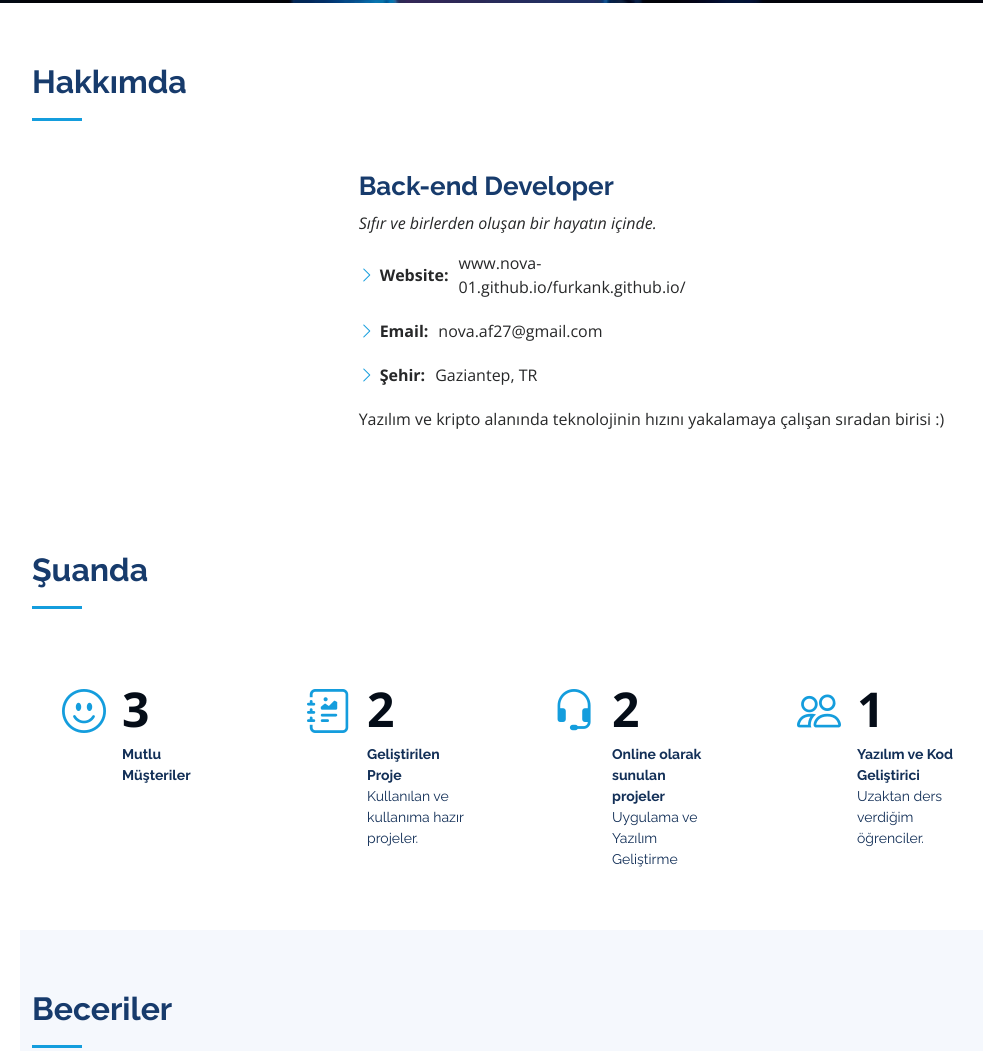
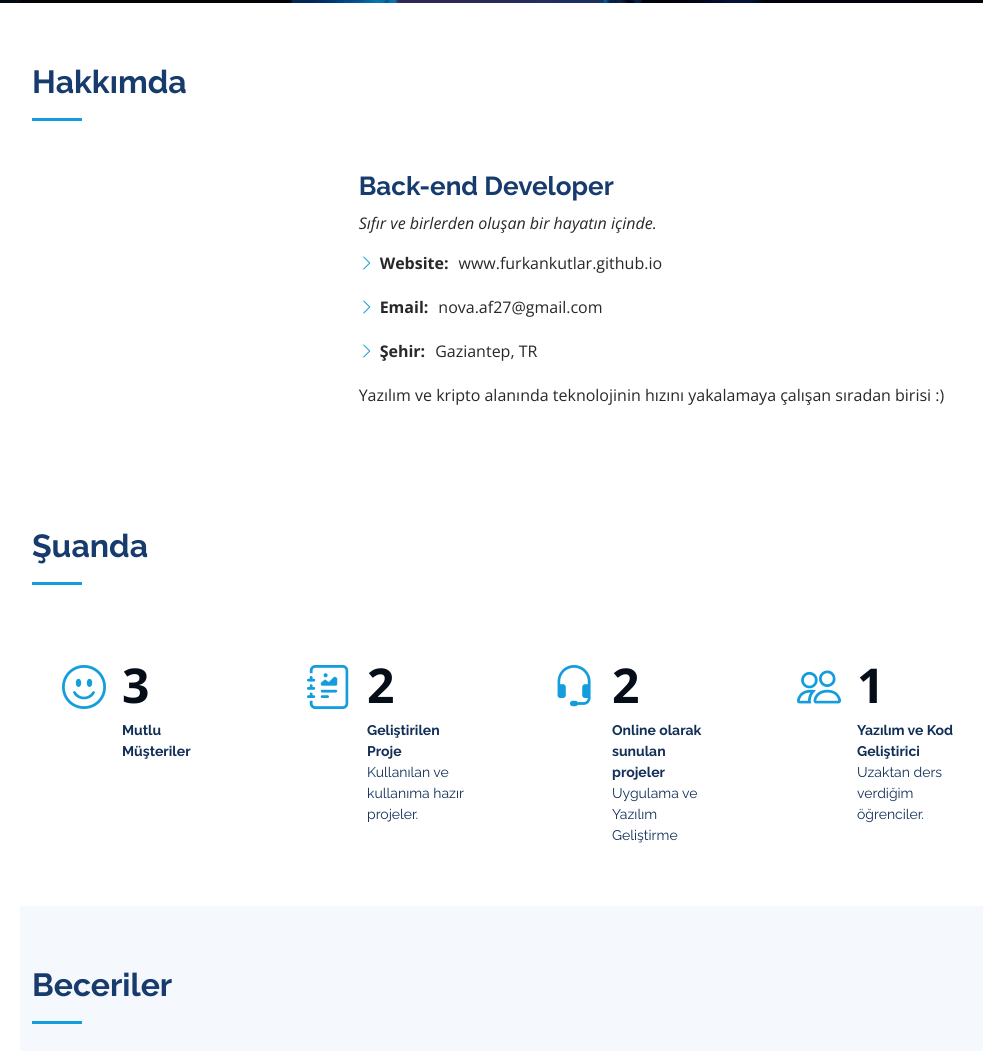
Before and after one commit to furkankutlar/furkankutlar.github.io, a plain HTML site: page index.html in a window 1280 px wide. Shown: the part 797-1848 px from the top of the page, without its empty margins (280-1263 px from the left). Drawn offline with nearby package versions, Linux system fonts and the light colour scheme.

Commit message:
Update index.html

```diff
--- a/index.html
+++ b/index.html
@@ -99,7 +99,7 @@
               <div class="col-lg-6">
                 <ul>
 
-                  <li><i class="bi bi-chevron-right"></i> <strong>Website:</strong> <span>www.nova-01.github.io/furkank.github.io/</span></li>
+                  <li><i class="bi bi-chevron-right"></i> <strong>Website:</strong> <span>www.furkankutlar.github.io</span></li>
                   <!-- <li><i class="bi bi-chevron-right"></i> <strong>Telefon:</strong> <span>0541 611 08 78</span></li> -->
                   <li><i class="bi bi-chevron-right"></i> <strong>Email:</strong> <span>nova.af27@gmail.com</span></li>
                   <li><i class="bi bi-chevron-right"></i> <strong>Şehir:</strong> <span>Gaziantep, TR</span></li>
```
